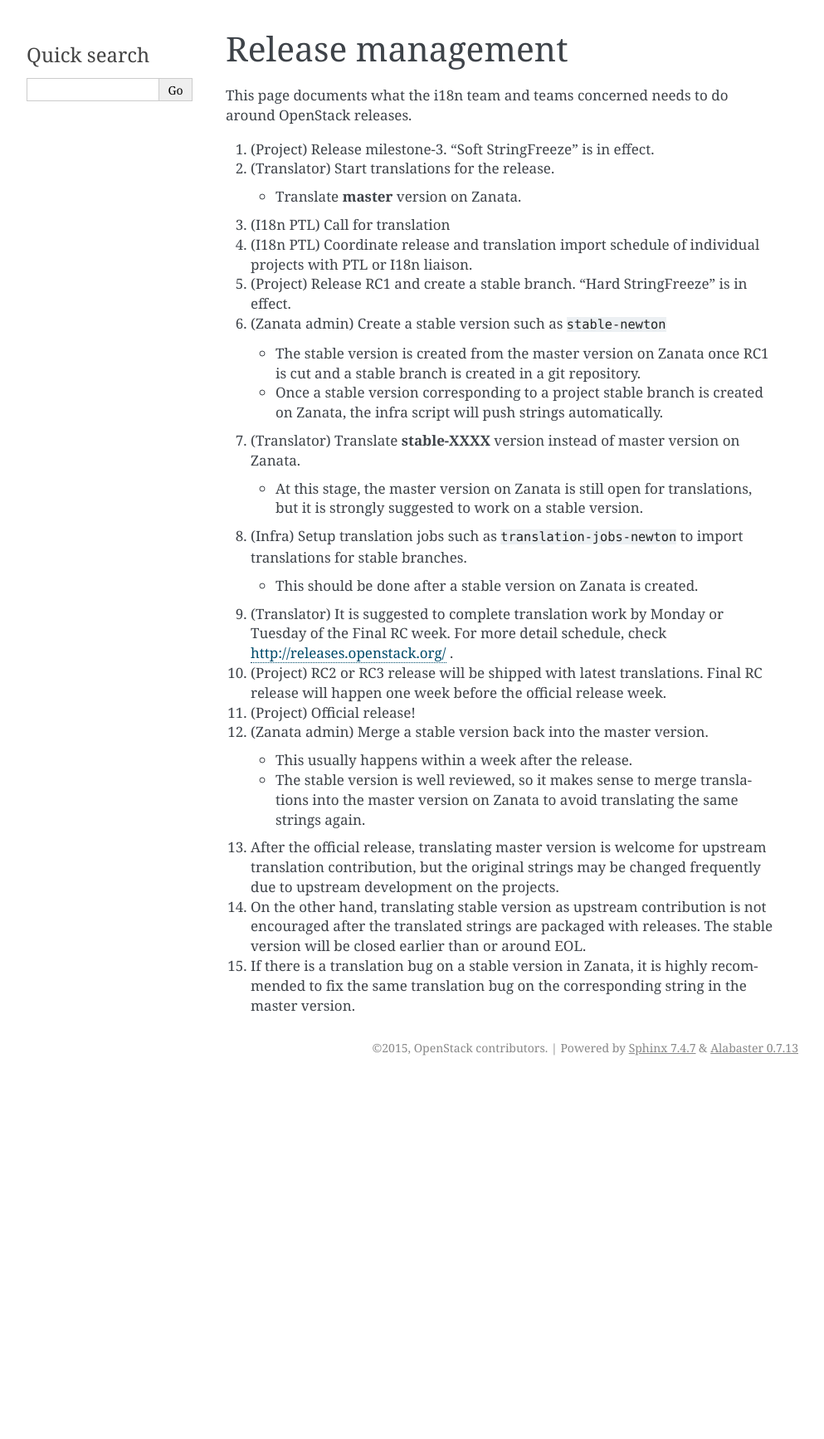
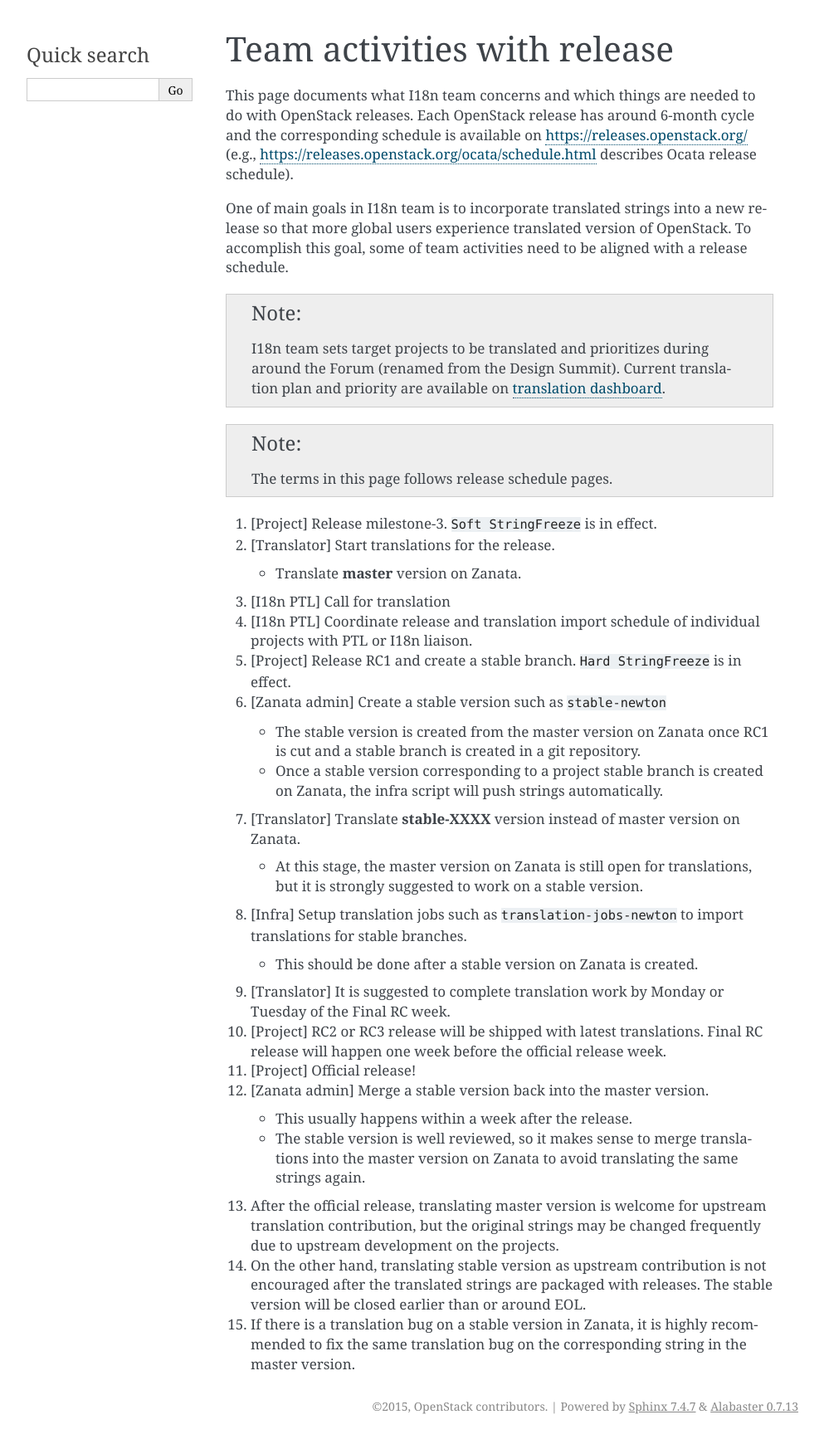
Before and after one commit to openstack/i18n, a Sphinx documentation site: the page built from doc/source/release_management.rst, in a window 1280 px wide. Shown: the whole page at 83% size, without its empty margins (148-1141 px from the left). Built offline with Sphinx 7.4.7, drawn with Linux system fonts in a browser that asks for light colours; before the commit the page ends 1302 px from its top, so only the background shows below that.

Commit message:
Refines with details on activities with releases
- Changes the title, since the title "Release Management" might
  infer Release Management team and their activities
- Adds detail introduction why the activities in this document
  is important with releases
- Light style adjustment for better rendering into HTML

Change-Id: I4ea05bbf0033e5f7e22c7537c908a05a84bc412e

```diff
--- a/doc/source/release_management.rst
+++ b/doc/source/release_management.rst
@@ -1,51 +1,69 @@
-==================
-Release management
-==================
+============================
+Team activities with release
+============================
 
-This page documents what the i18n team and teams concerned needs to do around
-OpenStack releases.
+This page documents what I18n team concerns and which things are needed
+to do with OpenStack releases. Each OpenStack release has around 6-month cycle
+and the corresponding schedule is available on https://releases.openstack.org/
+(e.g., https://releases.openstack.org/ocata/schedule.html describes Ocata
+release schedule).
 
-#. (Project) Release milestone-3. "Soft StringFreeze" is in effect.
-#. (Translator) Start translations for the release.
+One of main goals in I18n team is to incorporate translated strings into a new
+release so that more global users experience translated version of OpenStack.
+To accomplish this goal, some of team activities need to be aligned
+with a release schedule.
+
+.. note::
+
+    I18n team sets target projects to be translated and prioritizes
+    during around the Forum (renamed from the Design Summit).
+    Current translation plan and priority are available on
+    `translation dashboard <https://translate.openstack.org/>`_.
+
+.. note::
+
+    The terms in this page follows release schedule pages.
+
+#. [Project] Release milestone-3. ``Soft StringFreeze`` is in effect.
+#. [Translator] Start translations for the release.
 
    * Translate **master** version on Zanata.
 
-#. (I18n PTL) Call for translation
+#. [I18n PTL] Call for translation
 
-#. (I18n PTL) Coordinate release and translation import schedule of individual
+#. [I18n PTL] Coordinate release and translation import schedule of individual
    projects with PTL or I18n liaison.
 
-#. (Project) Release RC1 and create a stable branch.
-   "Hard StringFreeze" is in effect.
+#. [Project] Release RC1 and create a stable branch.
+   ``Hard StringFreeze`` is in effect.
 
-#. (Zanata admin) Create a stable version such as ``stable-newton``
+#. [Zanata admin] Create a stable version such as ``stable-newton``
 
    * The stable version is created from the master version on Zanata once RC1
      is cut and a stable branch is created in a git repository.
    * Once a stable version corresponding to a project stable branch is created
      on Zanata, the infra script will push strings automatically.
 
-#. (Translator) Translate **stable-XXXX** version instead of master version
+#. [Translator] Translate **stable-XXXX** version instead of master version
    on Zanata.
 
    * At this stage, the master version on Zanata is still open for
      translations, but it is strongly suggested to work on a stable version.
 
-#. (Infra) Setup translation jobs such as ``translation-jobs-newton``
+#. [Infra] Setup translation jobs such as ``translation-jobs-newton``
    to import translations for stable branches.
 
    * This should be done after a stable version on Zanata is created.
 
-#. (Translator) It is suggested to complete translation work by Monday or
-   Tuesday of the Final RC week. For more detail schedule,
-   check http://releases.openstack.org/ .
+#. [Translator] It is suggested to complete translation work by Monday or
+   Tuesday of the Final RC week.
 
-#. (Project) RC2 or RC3 release will be shipped with latest translations.
+#. [Project] RC2 or RC3 release will be shipped with latest translations.
    Final RC release will happen one week before the official release week.
 
-#. (Project) Official release!
+#. [Project] Official release!
 
-#. (Zanata admin) Merge a stable version back into the master version.
+#. [Zanata admin] Merge a stable version back into the master version.
 
    * This usually happens within a week after the release.
    * The stable version is well reviewed, so it makes sense to merge
```
